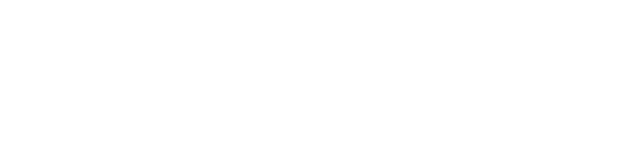
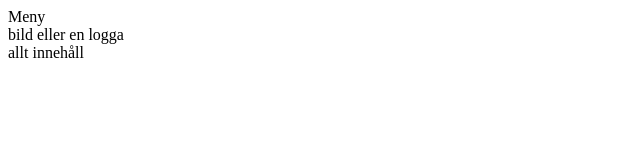
Before and after one commit to Albin-P/MinSida, a plain HTML site: page index.html in a window 1280 px wide. Shown: the whole page, without its empty margins (0-640 px from the left). Drawn offline with Linux system fonts and the light colour scheme.

Commit message:
added some tags

```diff
--- a/index.html
+++ b/index.html
@@ -6,7 +6,12 @@
     <meta name="viewport" content="width=device-width, initial-scale=1.0">
     <title>Document</title>
 </head>
+
 <body>
+    <nav>Meny</nav>
+    <header>bild eller en logga</header>
+    <main>allt innehåll</main>
+    <footer></footer>
+</body>
 
-</body>
 </html>
```
